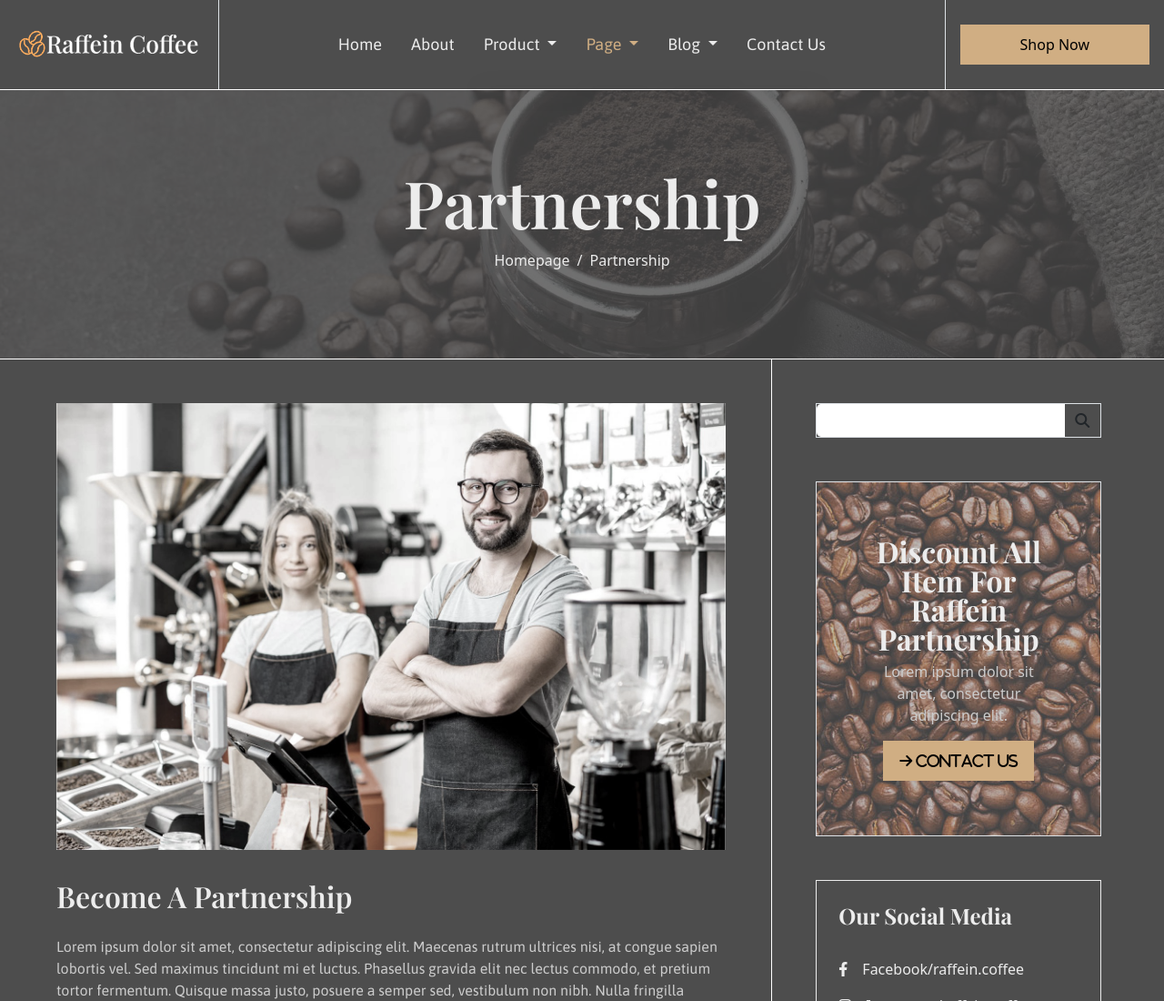
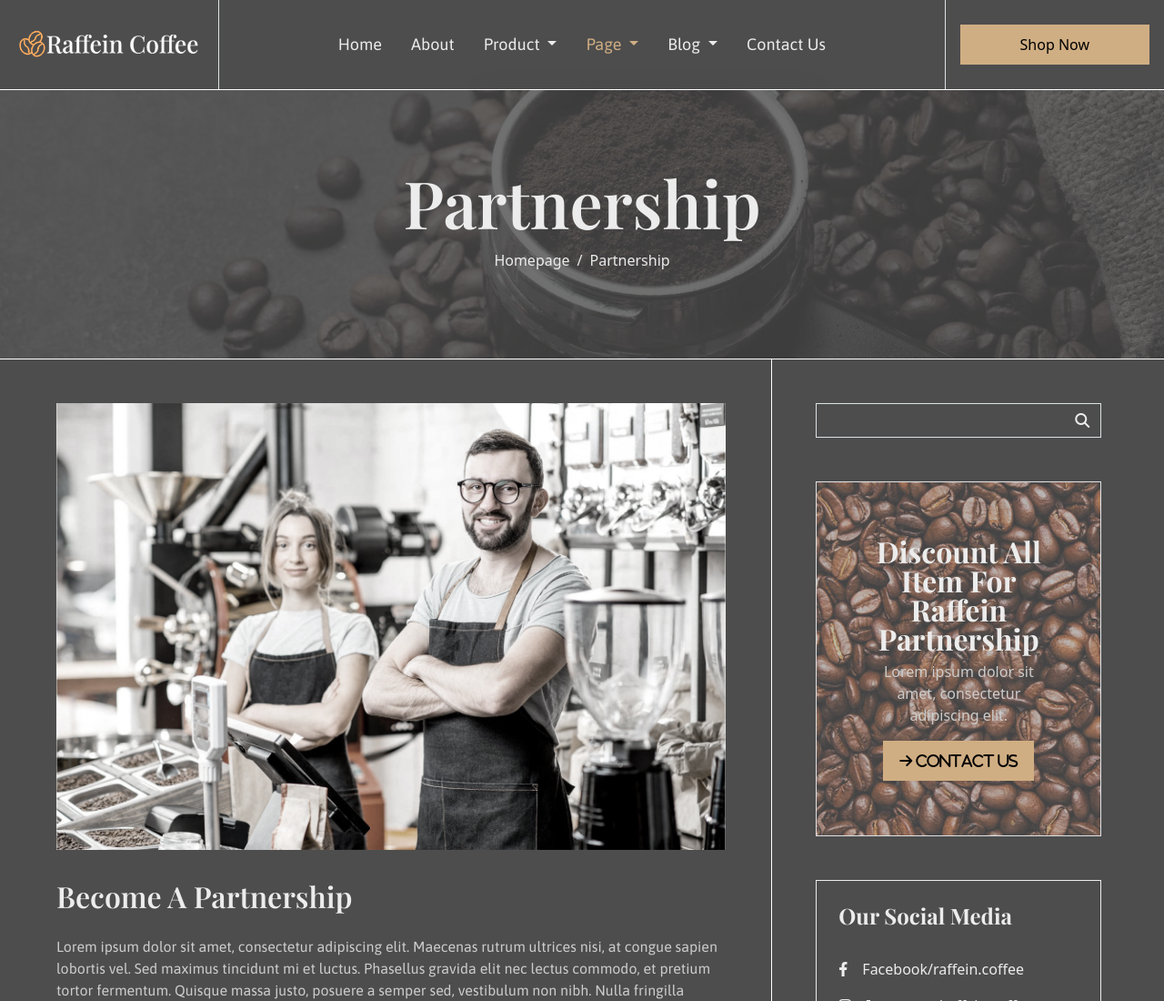
Before and after one commit to NaufalIhza17/Raffein-Custom, a plain HTML site: page partnership.html in a window 1280 px wide. Shown: the top 1100 px of the page at 91% size. Drawn offline with nearby package versions, Linux system fonts and the light colour scheme.

Commit message:
revisi ketiga

```diff
--- a/partnership.html
+++ b/partnership.html
@@ -421,7 +421,7 @@
                   <div class="input-group border overflow-hidden">
                     <input
                       type="text"
-                      class="form-control px-4 border-0"
+                      class="form-control px-4 border-0 bg-transparent text-white"
                       placeholder=""
                       aria-label="Example text with button addon"
                       aria-describedby="button-addon1"
@@ -431,7 +431,7 @@
                       type="button"
                       id="button-addon1"
                     >
-                      <i class="fa-solid fa-magnifying-glass"></i>
+                      <i class="fa-solid fa-magnifying-glass text-white"></i>
                     </button>
                   </div>
                 </form>
@@ -656,7 +656,7 @@
         <div
           class="r-container row row-cols-1 row-cols-md-2 row-cols-xl-6 row-gap-5 section-footer"
         >
-          <div class="col col-xxl-5">
+          <div class="col col-xl-5">
             <div class="d-flex flex-column gap-1 gap-lg-3 text-white">
               <div class="logo-container">
                 <img src="image/logo1.png" alt="" class="img-fluid" />
```
Also changed, not shown: contact.html (+1 -1 lines), index.html (+1 -1 lines), product_detail.html (+1 -1 lines), single_post.html (+3 -3 lines).
